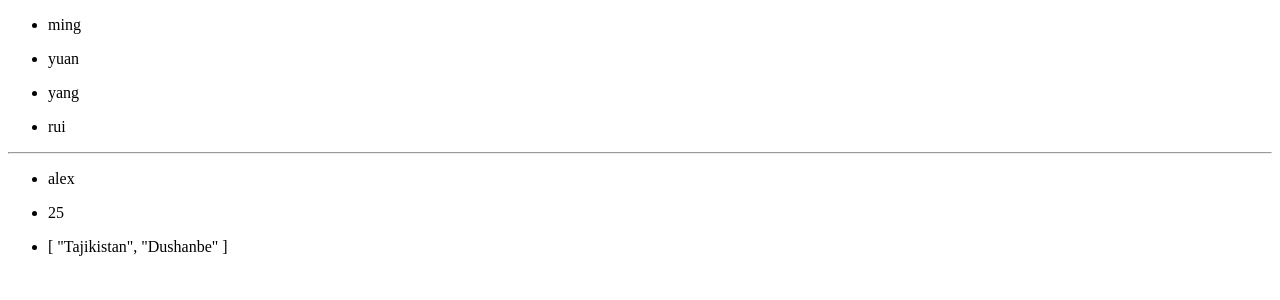
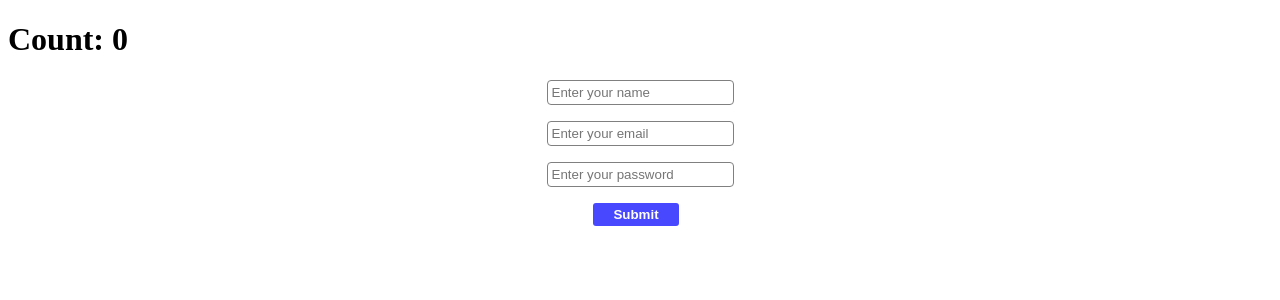
Before and after one commit to jalilzod/VUE.js, a Vue app in the folder 00VueBasic/myVuePack/: page / in a window 1280 px wide. Shown: the top 300 px of the page. Built offline with nearby package versions, Linux system fonts and the light colour scheme.

Commit message:
Props Child to parent

```diff
--- a/00VueBasic/myVuePack/src/App.vue
+++ b/00VueBasic/myVuePack/src/App.vue
@@ -1,19 +1,26 @@
 <script setup>
-import PropsVue from './components/07Props/PropsVue.vue'
+import ChildToParent from './components/08ComponentEvent/ChildToParent.vue'
 import o2UserForm from './components/01Events/o2UserForm.vue'
 import o1Event from './components/01Events/o1Event.vue'
-//import{ref} from 'vue'
+import{ref} from 'vue'
 // const firstName = ref('Ming');
 // const lastName = ref('Yuan');
 
+const count = ref(0);
+
+const handleUserForm = (userName,userEmail,userPassword)=>{
+
+  console.log("User: ",userName);
+  console.log("Email: ",userEmail);
+  console.log("Password: ",userPassword);
+
+}
 
 </script>
 
 <template>
-  <!-- <PropsVue :name="firstName" :last="lastName"/> -->
-   <PropsVue
-      :users="['ming','yuan','yang','rui']"
-      :userInfo="{name:'alex',age:25,location:['Tajikistan','Dushanbe']}"/>
+  <h1>Count: {{ count }}</h1>
+   <ChildToParent @userForm="handleUserForm"/>
 </template>
 
 <style scoped></style>
--- /dev/null
+++ b/00VueBasic/myVuePack/src/components/08ComponentEvent/ChildToParent.vue
@@ -0,0 +1,28 @@
+
+
+<script setup>
+
+import {ref} from 'vue'
+
+let userName = ref('');
+let userEmail = ref('');
+let userPassword = ref('');
+
+
+</script>
+
+
+<template>
+
+  <form @submit.prevent="$emit('userForm',userName,userEmail,userPassword)" class="form">
+      <input class="input" type="text" placeholder="Enter your name" v-model="userName">
+      <input class="input" type="email" placeholder="Enter your email" v-model="userEmail">
+      <input class="input" type="password" placeholder="Enter your password" v-model="userPassword">
+      <button type="submit" class="btn incrBtn">Submit</button>
+  </form>
+
+</template>
+
+
+<style>
+</style>
```
Also changed, not shown: 00VueBasic/myVuePack/src/components/08ComponentEvent/ComponentEvent.vue (added, +19 -0 lines).
